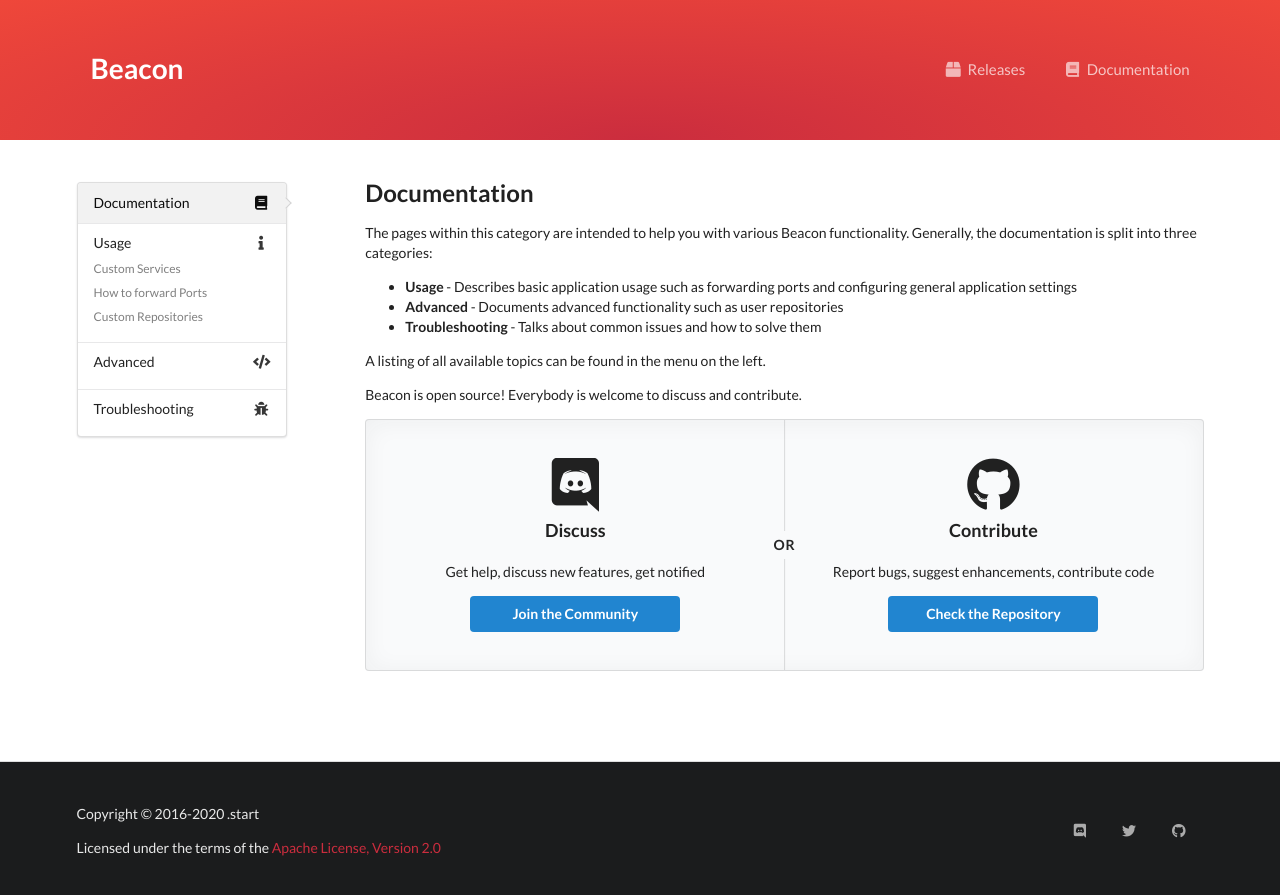
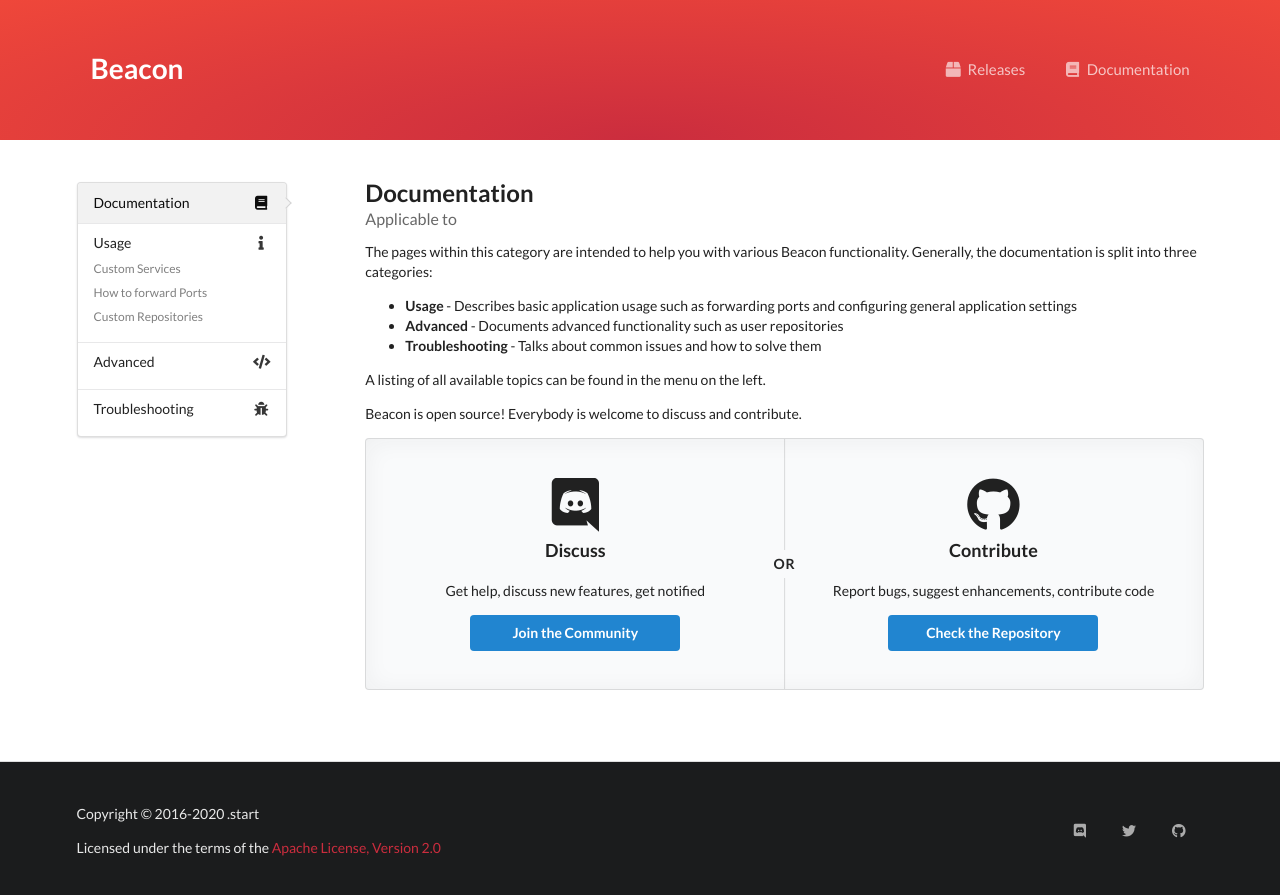
Before and after one commit to dotStart/Beacon, a Jekyll site: the page built from docs/index.html, in a window 1280 px wide. Shown: the top 895 px of the page. Built offline with Jekyll 4.4.1, drawn with Linux system fonts in a browser that asks for light colours.

Commit message:
Clarified the applicable versions labels.

```diff
--- a/_layouts/docs.html
+++ b/_layouts/docs.html
@@ -68,10 +68,14 @@
           <h2 class="ui header">
             {{ page.title }}
 
-            {% assign applicable_versions = page.applicable_to | split: "," %}
-            {% for version in applicable_versions %}
-              <div class="ui red label">{{ version }}</div>
-            {% endfor %}
+            <div class="sub header">
+              Applicable to
+
+              {% assign applicable_versions = page.applicable_to | split: "," %}
+              {% for version in applicable_versions %}
+                <div class="ui tiny red label">{{ version }}</div>
+              {% endfor %}
+            </div>
           </h2>
 
           {{ content }}
```
